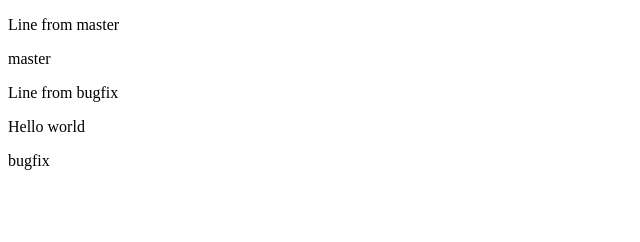
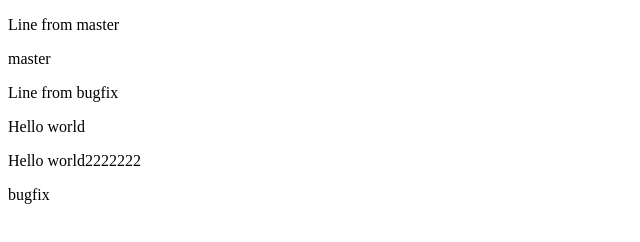
Before and after one commit to Viktor-Pul/test_6lesson, a plain HTML site: page index.html in a window 1280 px wide. Shown: the whole page, without its empty margins (0-640 px from the left). Drawn offline with Linux system fonts and the light colour scheme.

```diff
--- a/index.html
+++ b/index.html
@@ -9,6 +9,7 @@
   master
   <p>Line from bugfix</p>
     <p>Hello world</p>
+    <p>Hello world2222222</p>
 	bugfix
   </body>
 </html>
```
